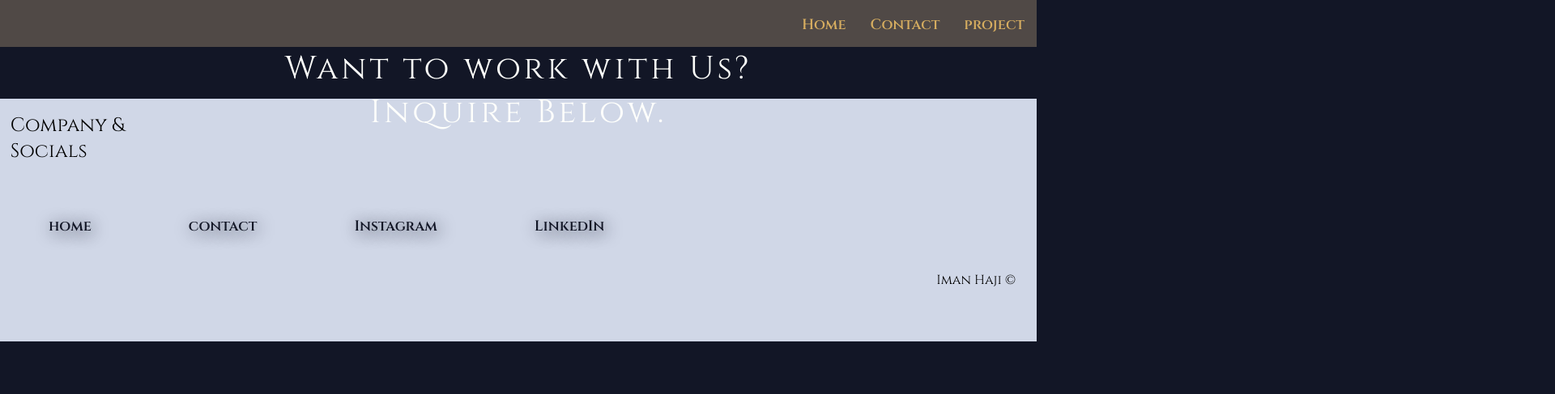
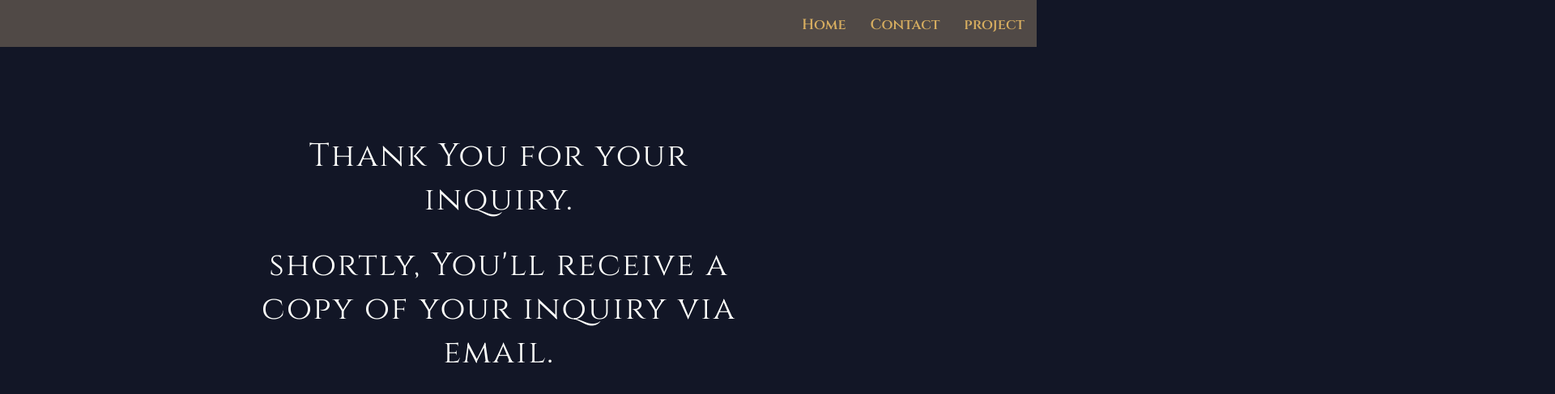
Before and after one commit to Iman-Haji/portfolio, a plain HTML site: page inquiry.html in a window 1280 px wide. Shown: the part 75-562 px from the top of the page at 81% size, 1920 px wide, since content can reach past the window. Drawn offline with Linux system fonts and the light colour scheme; a web font is replaced by a local one.

Commit message:
inquiry html

```diff
--- a/inquiry.html
+++ b/inquiry.html
@@ -14,6 +14,8 @@
     <div class="logo">
       <a href=""><img src="/LOGO.png" alt="LOGO"></a>
     </div>
+
+
     <!-- nav bar-->
     <nav class="navbar">
       <ul>
@@ -25,82 +27,17 @@
 
 <!-- inquiry text -->
     <div class="userInquiry">
-      <div class="workWithUs">
-        <p>
-          Want to work with Us? <br> Inquire Below.
+      <div class="thankYouInquiry">
+        <p class="thankYou">
+          Thank You for your inquiry.
+        </p>
+        <p class="thankYou">
+          shortly, You'll receive a copy of your inquiry via email.
         </p>
       </div>
-      <!--<div class="inquire">
-        <p>
-          Inquire Below.
-        </p>
-      </div>-->
+
     </div>
 
-    <!-- information gathering-->
-
-
-          <!-- this is for the beginning of the page-->
-    <div class="colorful-section-blue"> <!--     -->
-
-                <div class="centered">
-                  <a href=" .       ">
-                 <button class="buttonSend">SEND</button>
-                  </a>
-                </div>
-          </form>
-          </div>
-        </div>
-
-
-
-
-<!--
-
-  <div>
-    <p class="termsAndConditions">By pressing <strong>Send</strong>, you agree to our</p>
-    <p class="termsAndConditions"><a href="termsAndConditions.html">Terms and Conditions.</a></p>
-  </div>
-</div>
-
-
--->
-
-
-
-
-
-
-
-
-
-          <!--this is for the bottom of the page-->
-    <div class="colorful-section company"> <!--companyNav...-->
-
-      <div class="companyInfo">
-        <p>Company & Socials</p>
-      </div>
-
-      <nav class="companynav">
-        <ul>
-          <li><a href="index.html" class="link">home</a></li>
-          <li><a href="contact.html" class="link">contact</a></li>
-          <li><a href="https://www.instagram.com/" class="link">Instagram</a></li>
-          <li><a href="https://www.linkedin.com/home" class="link">LinkedIn</a></li>
-        </ul>
-      </nav>
-
-      <div class="trademark">
-        <p>Iman Haji ©</p>
-      </div>
-      <!--
-      <nav class="socialsnav">
-        <ul>
-          <li><a href="https://www.instagram.com/" class="link">Instagram</a></li>
-          <li><a href="project.html" class="link">LinkedIn</a></li>
-        </ul>
-      </nav>-->
-    </div>
 
   </body>
 </html>
--- a/style.css
+++ b/style.css
@@ -10,9 +10,7 @@ body {
   color: #D6AD60;
 }
 
-
 /*            INDEX HTML           */
-
 .backgroundIMG img {
   opacity: 22%;
   width: 1800px;
@@ -117,12 +115,13 @@ body {
   background: rgba(217, 217, 217, 0.40);
 }
 
+/*i wont change the default name i chose. ill simply change colours etc.*/
 .blue {
-  background-color: blue;
+  background-color: #504946;
 }
 
 .green {
-  background-color: green;
+  background-color: #291D3A;
 }
 
 .company {
@@ -389,7 +388,6 @@ textarea {
   width: 500px;
 }
 
-
 .TCP p {
   font-size: 25px;
 }
@@ -409,8 +407,6 @@ textarea {
 .TCP a:active {
   color: #f4e0bb;
 }
-
-
 
 
 .buttonSend {
@@ -435,7 +431,6 @@ textarea {
   float: center;
   margin-left: 93%;
   margin-top: 40px;
-
 }
 
 .centered {
@@ -594,39 +589,33 @@ strong {
   color: #121626;
   transition: 0.5s;
   cursor: default;
-
 }
 
 .css {
   font-size: 25px;
   cursor: default;
-
 }
 
 .css:hover {
   color: #121626;
   transition: 0.5s;
   cursor: default;
-
 }
 
 .javascript {
   font-size: 25px;
   cursor: default;
-
 }
 
 .javascript:hover {
   color: #121626;
   transition: 0.5s;
   cursor: default;
-
 }
 
 .design {
   font-size: 25px;
   cursor: default;
-
 }
 
 .design:hover {
@@ -695,7 +684,6 @@ strong {
 }
 
 
-
 /*back to top btn */
 #back-to-top {
   display: none;
@@ -718,9 +706,30 @@ strong {
 
 
 
+/*            INQUIRY HTML           */
 
+.thankYou {
+  width: 600px;
+  height: 120px;
+  top: 511px;
+  left: 636px;
+  text-align: center;
+  align-items: center;
+  display: flex;
+  top: 50%;
+  bottom: 50%;
+  padding-top: 25%;
+}
 
-
+.thankYouInquiry {
+  width: 648px;
+  height: 54px;
+  color: #FEFFFC;
+  font-size: 40px;
+  font-weight: 400;
+  letter-spacing: 2px;
+  align-items: center;
+}
 
 
 
```
Also changed, not shown: contact.html (+1 -1 lines), script.js (deleted, +0 -22 lines), termsAndConditions.html (+3 -2 lines).
